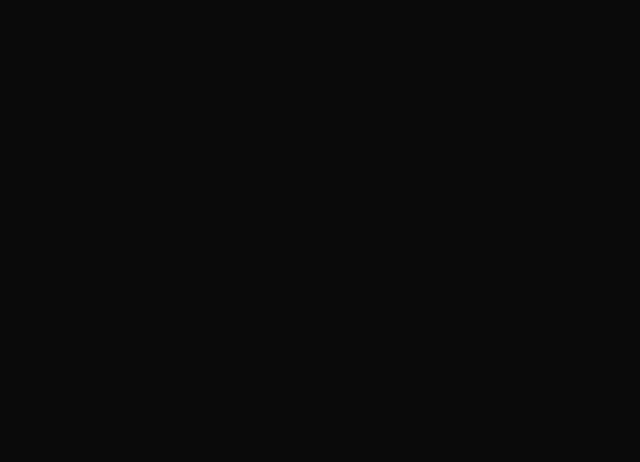
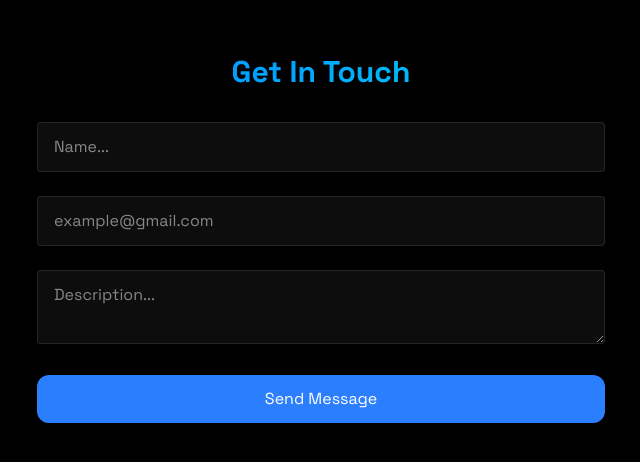
Before and after one commit to mdrazadev/reactportfolio, a React (Vite) app: page / in a window 1280 px wide. Shown: the part 2638-3100 px from the top of the page, without its empty margins (319-959 px from the left). Before the commit the page ends 2508 px from the top, so only its background shows below. Built offline with nearby package versions, Linux system fonts and the light colour scheme.

Commit message:
contact component added

```diff
--- a/src/App.jsx
+++ b/src/App.jsx
@@ -7,6 +7,7 @@
 import { Home } from './components/sections/Home';
 import { About } from './components/sections/About';
 import { Projects } from './components/sections/Projects';
+import { Contact } from './components/sections/Contact';
 function App() {
   const [isLoaded, setIsLoaded] = useState(false);
   const [menuOpen, setMenuOpen] = useState(false);
@@ -20,6 +21,7 @@
         < Home />
         <About />
         <Projects />
+        <Contact/>
       </div>
     </>
   )
--- a/src/components/sections/Contact.jsx
+++ b/src/components/sections/Contact.jsx
@@ -0,0 +1,25 @@
+import { RevealOnScroll } from "../RevealOnScroll";
+export const Contact = () => {
+    return <section id="contact" className="min-h-screen flex items-center justify-center py-20">
+        <RevealOnScroll>
+            <div className="px-4 w-150">
+                <h2 className="text-3xl font-bold mb-8 bg-gradient-to-r from-blue-500 to-cyan-400 bg-clip-text text-transparent text-center" >
+                    Get In Touch
+                </h2>
+
+                <form action="" className="space-y-6">
+                    <div className="relative">
+                        <input type="text" id="name" name="name" required placeholder="Name..." className="w-full bg-white/5 border border-white/10 rounded px-4 py-3 text-white transition focus:outline-none focus:border-blue-500 focus:bg-blue-500/5" />
+                    </div>
+                    <div className="relative">
+                        <input type="email" id="email" name="email" required placeholder="example@gmail.com" className="w-full bg-white/5 border border-white/10 rounded px-4 py-3 text-white transition focus:outline-none focus:border-blue-500 focus:bg-blue-500/5" />
+                    </div>
+                    <div className="relative">
+                        <textarea row={5} id="message" name="message" required placeholder="Description..." className="w-full bg-white/5 border border-white/10 rounded px-4 py-3 text-white transition focus:outline-none focus:border-blue-500 focus:bg-blue-500/5" />
+                    </div>
+                    <button type="submit" className="py-3 w-full bg-blue-500 text-white rounded-xl transition relative overflow-hidden hover:-translate-y-0.5 hover:shadow-[0_0_15px_rgba(59,130,246,0.4)]" >Send Message</button>
+                </form>
+            </div>
+        </RevealOnScroll>
+    </section>
+}
```
